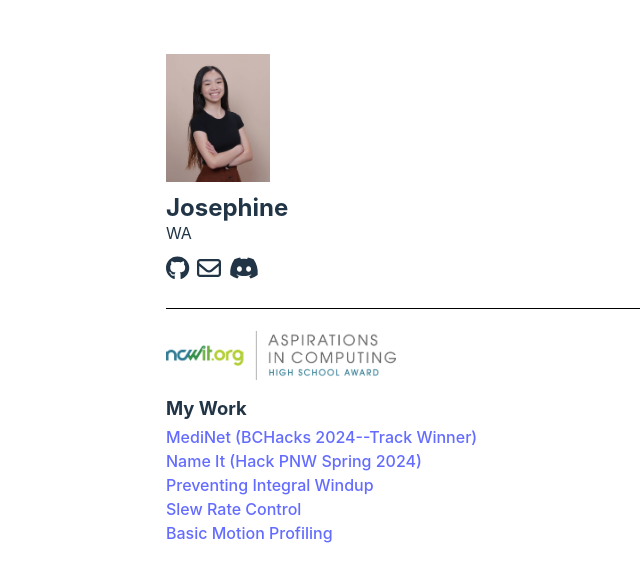
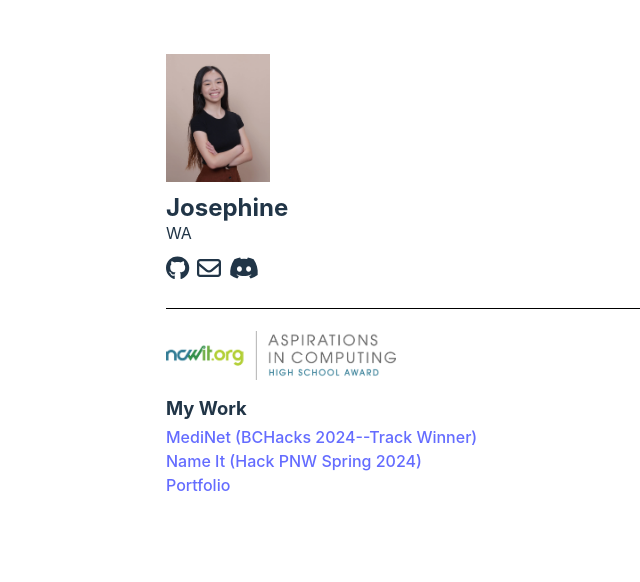
Before and after one commit to josephinel6/new-portfolio, a React (Vite) app: page / in a window 1280 px wide. Shown: the top 582 px of the page, without its empty margins (154-794 px from the left). Built offline with nearby package versions, Linux system fonts and the light colour scheme.

Commit message:
Update App.jsx

```diff
--- a/src/App.jsx
+++ b/src/App.jsx
@@ -33,9 +33,10 @@ function App() {
           <h2> My Work </h2>
                     <a className="post-title" onClick={() => location.href = "https://devpost.com/software/medinet-r5shm6"}> MediNet (BCHacks 2024--Track Winner) </a>
           <a className="post-title" onClick={() => location.href = "https://github.com/josephinel6/Hack-PNW-Spring-24/tree/main"}> Name It (Hack PNW Spring 2024) </a>
-          <a className="post-title" onClick={() => location.href = "https://orange-depot.github.io/posts/Preventing-Integral-Windup/"}> Preventing Integral Windup </a>
+          <a className="post-title" onClick={() => location.href = "josephinel6.github.io"}> Portfolio </a>
+          {/*   <a className="post-title" onClick={() => location.href = "https://orange-depot.github.io/posts/Preventing-Integral-Windup/"}> Preventing Integral Windup </a>
           <a className="post-title" onClick={() => location.href = "https://orange-depot.github.io/posts/Slew-Rate-Control/"}> Slew Rate Control </a>
-          <a className="post-title" onClick={() => location.href = "https://orange-depot.github.io/posts/Basic-Motion-Profiling/"}> Basic Motion Profiling </a>
+          <a className="post-title" onClick={() => location.href = "https://orange-depot.github.io/posts/Basic-Motion-Profiling/"}> Basic Motion Profiling </a> */}
         </div>
       </div>
     </>
```
